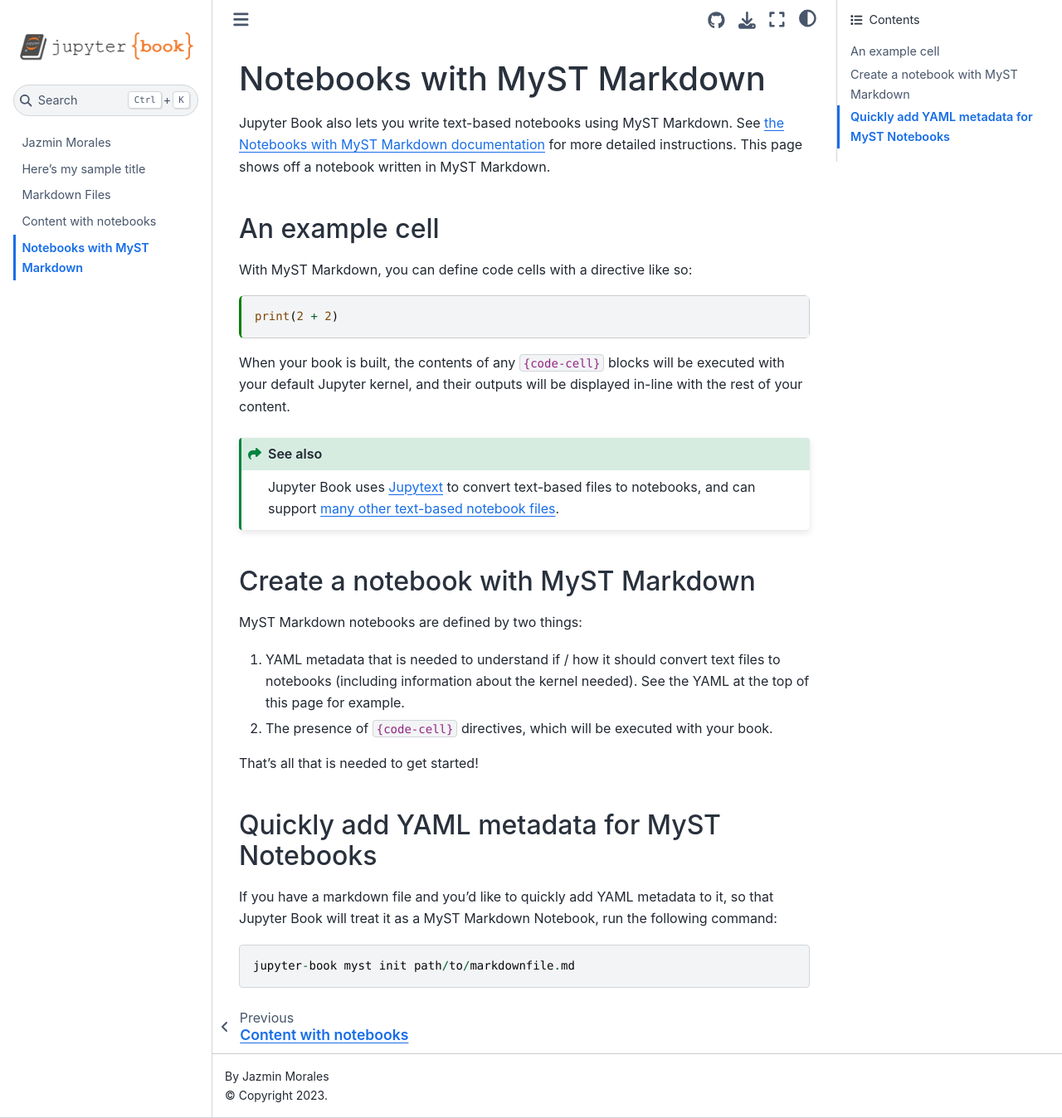
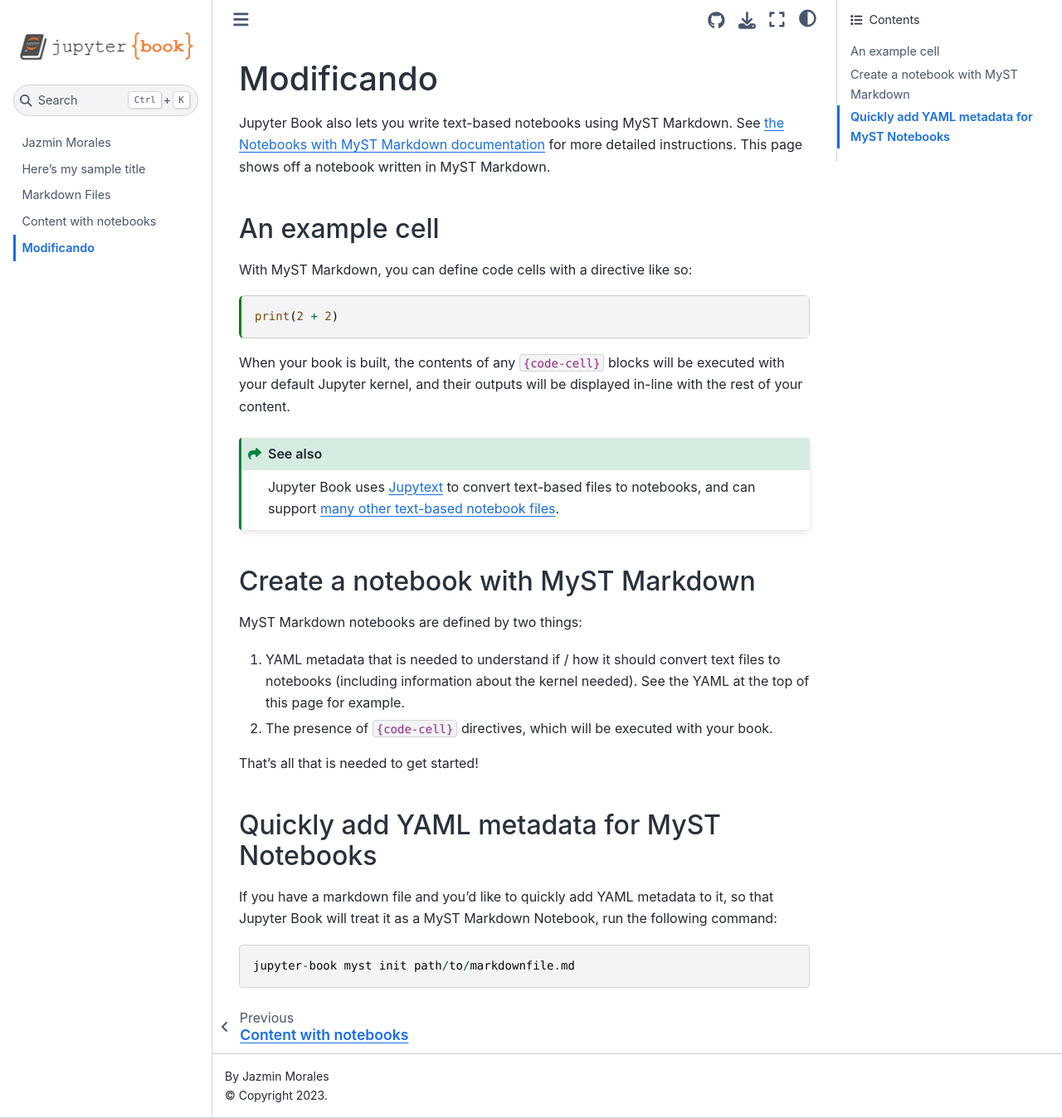
Before and after one commit to JazminM2/Jazmin-Morales, a Jupyter Book: the page built from markdown-notebooks.md, in a window 1280 px wide and 1348 px high. Shown: the whole window at 83% size. Built offline with Jupyter Book 1.0.4 settings and Sphinx 7.4.7 and the Sphinx Book theme 1.1.4, drawn with Linux system fonts in a browser that asks for light colours; pages that are not in the unit, such as notebooks, are missing from menus.

Commit message:
Update markdown-notebooks.md

```diff
--- a/markdown-notebooks.md
+++ b/markdown-notebooks.md
@@ -12,7 +12,7 @@
   name: python3
 ---
 
-# Notebooks with MyST Markdown
+# Modificando
 
 Jupyter Book also lets you write text-based notebooks using MyST Markdown.
 See [the Notebooks with MyST Markdown documentation](https://jupyterbook.org/file-types/myst-notebooks.html) for more detailed instructions.
```
